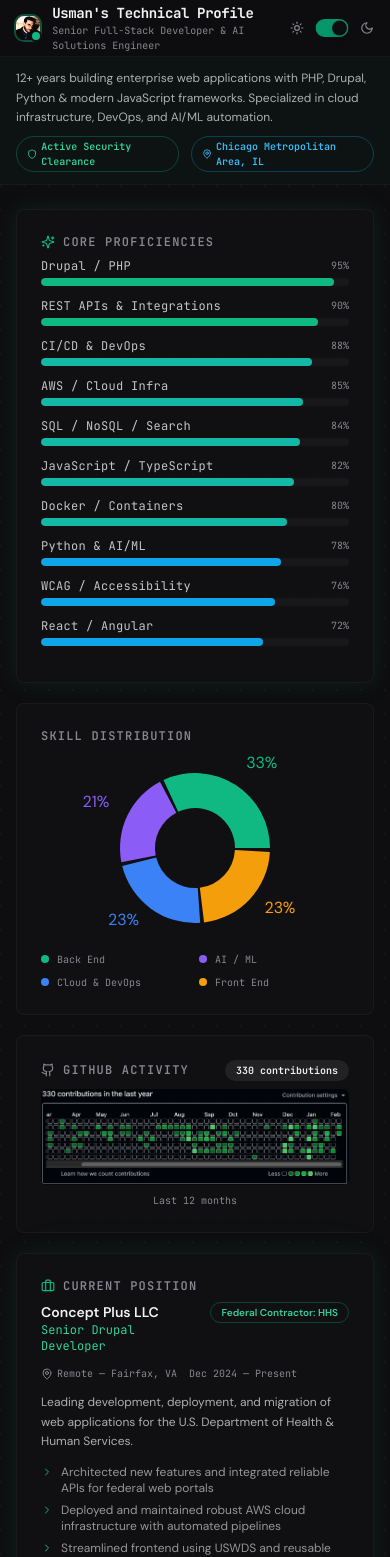
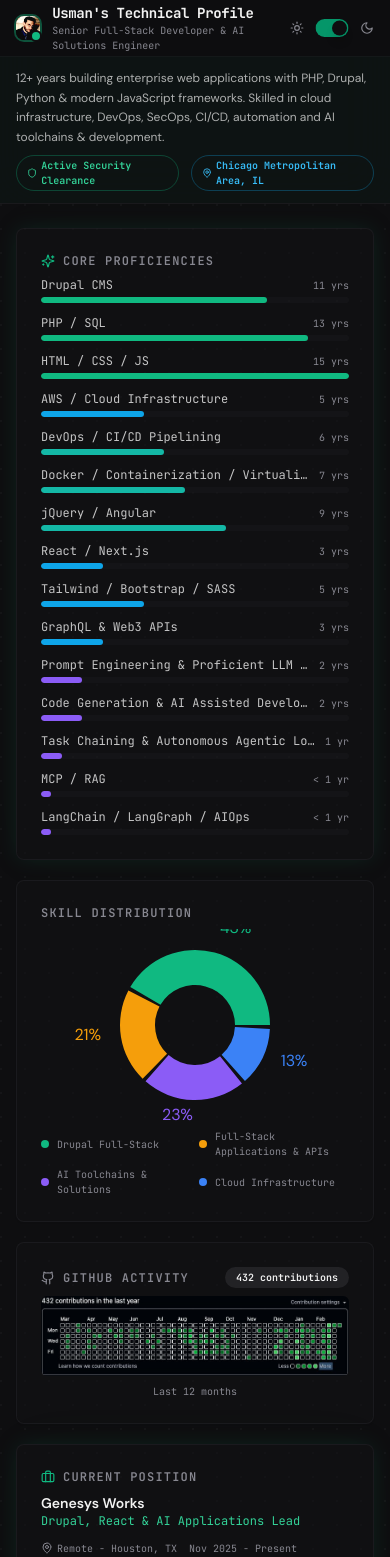
Before and after one commit to usaqlain01/visualcv, a Next.js app: page / in a window 390 px wide. Shown: the top 1557 px of the page. Built offline with nearby package versions, Linux system fonts and the light colour scheme.

Commit message:
Resume Update follow up updates on the Site

```diff
--- /dev/null
+++ b/src/app/projects/page.tsx
@@ -0,0 +1,49 @@
+// src/app/projects/page.tsx
+import Link from "next/link";
+import {
+  ArrowLeft,
+  FolderGit2,
+} from "lucide-react";
+import { Button } from "@/components/ui/button";
+
+export default function ProjectsPage() {
+  return (
+    <div className="bg-grid min-h-screen">
+      <header className="border-b border-border/50 bg-background/80 backdrop-blur-xl sticky top-0 z-50">
+        <div className="max-w-[1440px] mx-auto px-4 md:px-6">
+          <div className="flex items-center justify-between h-14">
+            <div className="flex items-center gap-3">
+              <Link href="/">
+                <Button
+                  variant="ghost"
+                  size="sm"
+                  className="text-xs font-mono gap-1.5"
+                >
+                  <ArrowLeft className="w-3.5 h-3.5" /> Back to Overview
+                </Button>
+              </Link>
+            </div>
+            <div className="flex items-center gap-2">
+              <FolderGit2 className="w-4 h-4 text-emerald-500" />
+              <h1 className="font-mono text-sm font-bold tracking-tight">
+                Projects
+              </h1>
+            </div>
+          </div>
+        </div>
+      </header>
+
+      <main className="max-w-[1440px] mx-auto px-4 md:px-6 py-12">
+        <div className="text-center">
+          <FolderGit2 className="w-12 h-12 text-muted-foreground/30 mx-auto mb-4" />
+          <h2 className="font-mono text-lg font-semibold text-foreground mb-2">
+            Projects
+          </h2>
+          <p className="text-sm text-muted-foreground max-w-md mx-auto">
+            Portfolio projects and case studies will be showcased here. Check back soon for updates.
+          </p>
+        </div>
+      </main>
+    </div>
+  );
+}
--- /dev/null
+++ b/src/components/construction-overlay.tsx
@@ -0,0 +1,67 @@
+// src/components/construction-overlay.tsx
+"use client";
+
+import { useState, useEffect } from "react";
+import { HardHat, Wrench, Construction } from "lucide-react";
+
+export function ConstructionOverlay() {
+  const [progress, setProgress] = useState(0);
+
+  useEffect(() => {
+    const timer = setTimeout(() => setProgress(67), 400);
+    return () => clearTimeout(timer);
+  }, []);
+
+  return (
+    <div className="absolute inset-0 z-10 flex items-center justify-center rounded-xl bg-background/85 dark:bg-background/90 backdrop-blur-md opacity-0 group-hover:opacity-100 transition-opacity duration-300 pointer-events-none group-hover:pointer-events-auto">
+      <div className="flex flex-col items-center gap-4 px-6 py-5 max-w-[260px]">
+        {/* Icon row */}
+        <div className="flex items-center gap-4">
+          <div className="w-10 h-10 rounded-lg bg-amber-500/10 dark:bg-amber-500/15 flex items-center justify-center">
+            <HardHat className="w-5 h-5 text-amber-500" />
+          </div>
+          <div className="w-10 h-10 rounded-lg bg-emerald-500/10 dark:bg-emerald-500/15 flex items-center justify-center">
+            <Construction className="w-5 h-5 text-emerald-500" />
+          </div>
+          <div className="w-10 h-10 rounded-lg bg-sky-500/10 dark:bg-sky-500/15 flex items-center justify-center">
+            <Wrench className="w-5 h-5 text-sky-500" />
+          </div>
+        </div>
+
+        {/* Caution tape */}
+        <div className="w-full h-3 rounded-sm overflow-hidden relative">
+          <div
+            className="absolute inset-0"
+            style={{
+              background:
+                "repeating-linear-gradient(-45deg, hsl(var(--foreground) / 0.15), hsl(var(--foreground) / 0.15) 6px, hsl(var(--muted)) 6px, hsl(var(--muted)) 12px)",
+            }}
+          />
+        </div>
+
+        {/* Text */}
+        <div className="text-center">
+          <p className="font-mono text-sm font-semibold text-foreground">
+            Under Construction
+          </p>
+          <p className="text-[11px] text-muted-foreground mt-1 leading-relaxed">
+            The AI assistant is being trained on Usman&apos;s expertise. Something great is on the way.
+          </p>
+        </div>
+
+        {/* Progress bar */}
+        <div className="w-full">
+          <div className="h-2 rounded-full bg-muted/40 overflow-hidden">
+            <div
+              className="h-full rounded-full bg-gradient-to-r from-emerald-500 to-emerald-400 transition-all duration-1000 ease-out"
+              style={{ width: `${progress}%` }}
+            />
+          </div>
+          <p className="text-[10px] font-mono text-muted-foreground text-center mt-1.5">
+            67% trained
+          </p>
+        </div>
+      </div>
+    </div>
+  );
+}
--- a/src/components/dashboard.tsx
+++ b/src/components/dashboard.tsx
@@ -1,7 +1,9 @@
+// src/components/dashboard.tsx
 "use client";
 
 import { useState, useRef } from "react";
 import Image from "next/image";
+import Link from "next/link";
 import {
   PieChart,
   Pie,
@@ -10,11 +12,17 @@
   ResponsiveContainer,
 } from "recharts";
 import {
+  Moon,
+  Sun,
+  Download,
   Briefcase,
+  FolderGit2,
   Mail,
   Phone,
   Linkedin,
   Github,
+  MapPin,
+  Shield,
   GraduationCap,
   Award,
   BookOpen,
@@ -23,6 +31,10 @@
   ExternalLink,
   Sparkles,
   Construction,
+  Globe,
+  Satellite,
+  FlaskConical,
+  LayoutDashboard,
 } from "lucide-react";
 import { Card, CardContent, CardHeader, CardTitle } from "@/components/ui/card";
 import { Button } from "@/components/ui/button";
@@ -32,6 +44,7 @@
 import { SkillBar } from "@/components/skill-bar";
 import { ExperienceCard } from "@/components/experience-card";
 import { ChatBubble } from "@/components/chat-bubble";
+import { ConstructionOverlay } from "@/components/construction-overlay";
 import { useTheme } from "@/components/theme-provider";
 import {
   personalInfo,
@@ -53,7 +66,7 @@
   { from: "user", text: "What's his strongest technical area?" },
   {
     from: "bot",
-    text: "Usman's deepest expertise is in Drupal and PHP — 12+ years of enterprise-level development including complex migrations, custom module architecture, and federal compliance work. He pairs that with strong DevOps and cloud infrastructure skills on AWS.",
+    text: "Usman's deepest expertise is in Drupal and PHP with 13+ years of enterprise-level development including complex migrations, custom module architecture, and federal compliance work. He pairs that with strong DevOps and cloud infrastructure skills on AWS.",
   },
   { from: "user", text: "Is he open to new opportunities?" },
   {
@@ -74,10 +87,10 @@
   return (
     <div className="bg-grid min-h-screen">
 
-      {/* ═══════ BODY ═══════ */}
+      {/* BODY */}
       <main className="max-w-[1440px] mx-auto px-4 md:px-6 py-6">
         <div className="grid grid-cols-1 lg:grid-cols-3 gap-5">
-          {/* ──── COL 1: Skills ──── */}
+          {/* COL 1: Skills */}
           <div className="space-y-5 fade-up delay-1">
             {/* Proficiencies */}
             <Card className="glow-card border-border/50 bg-card/50 backdrop-blur">
@@ -93,6 +106,7 @@
                     key={s.name}
                     name={s.name}
                     level={s.level}
+                    unit={s.unit}
                     delay={200 + i * 80}
                   />
                 ))}
@@ -186,7 +200,7 @@
             </Card>
           </div>
 
-          {/* ──── COL 2: Experience ──── */}
+          {/* COL 2: Experience */}
           <div className="space-y-5 fade-up delay-2">
             {/* Current Position */}
             <Card className="glow-card border-border/50 bg-card/50 backdrop-blur">
@@ -254,11 +268,11 @@
             </Card>
           </div>
 
-          {/* ──── COL 3: AI Chat + Contact ──── */}
+          {/* COL 3: AI Chat + Contact */}
           <div className="space-y-5 fade-up delay-3">
-            {/* AI Chat */}
+            {/* AI Chat with hover overlay */}
             <Card
-              className="glow-card border-border/50 bg-card/50 backdrop-blur flex flex-col"
+              className="glow-card border-border/50 bg-card/50 backdrop-blur flex flex-col group relative"
               style={{ minHeight: "520px" }}
             >
               <CardHeader className="pb-2 shrink-0">
@@ -275,7 +289,8 @@
                   </Badge>
                 </div>
               </CardHeader>
-              <CardContent className="flex-1 flex flex-col min-h-0">
+              <CardContent className="flex-1 flex flex-col min-h-0 relative">
+                {/* Chat messages area */}
                 <div className="flex-1 overflow-y-auto custom-scroll space-y-3 pr-1 mb-3">
                   {chatMessages.map((msg, i) => (
                     <ChatBubble key={i} from={msg.from} text={msg.text} />
@@ -300,8 +315,11 @@
                   </Button>
                 </div>
                 <p className="text-[9px] text-muted-foreground/60 text-center mt-1.5 font-mono">
-                  AI assistant under development — live demo coming soon
+                  AI assistant under development
                 </p>
+
+                {/* Construction overlay on hover */}
+                <ConstructionOverlay />
               </CardContent>
             </Card>
 
@@ -322,6 +340,12 @@
                       color: "text-rose-500",
                     },
                     {
+                      icon: Globe,
+                      label: personalInfo.website,
+                      href: `https://${personalInfo.website}`,
+                      color: "text-emerald-500",
+                    },
+                    {
                       icon: Linkedin,
                       label: "LinkedIn Profile",
                       href: `https://${personalInfo.linkedin}`,
@@ -337,7 +361,7 @@
                       icon: Phone,
                       label: personalInfo.phone,
                       href: `tel:${personalInfo.phone}`,
-                      color: "text-emerald-500",
+                      color: "text-amber-500",
                     },
                   ].map((item) => (
                     <a
@@ -345,13 +369,13 @@
                       href={item.href}
                       target="_blank"
                       rel="noopener noreferrer"
-                      className="flex items-center gap-3 p-2.5 rounded-lg border border-border/30 hover:border-emerald-500/40 hover:bg-emerald-500/5 transition-all group"
+                      className="flex items-center gap-3 p-2.5 rounded-lg border border-border/30 hover:border-emerald-500/40 hover:bg-emerald-500/5 transition-all group/link"
                     >
                       <item.icon className={`w-4 h-4 ${item.color}`} />
-                      <span className="text-xs text-foreground/70 group-hover:text-foreground transition-colors font-mono truncate">
+                      <span className="text-xs text-foreground/70 group-hover/link:text-foreground transition-colors font-mono truncate">
                         {item.label}
                       </span>
-                      <ExternalLink className="w-3 h-3 text-muted-foreground ml-auto opacity-0 group-hover:opacity-100 transition-opacity" />
+                      <ExternalLink className="w-3 h-3 text-muted-foreground ml-auto opacity-0 group-hover/link:opacity-100 transition-opacity" />
                     </a>
                   ))}
                 </div>
@@ -361,7 +385,7 @@
         </div>
       </main>
 
-      {/* ═══════ FOOTER ═══════ */}
+      {/* FOOTER */}
       <footer className="border-t border-border/50 bg-card/30 backdrop-blur mt-4">
         <div className="max-w-[1440px] mx-auto px-4 md:px-6 py-6">
           <div className="grid grid-cols-1 md:grid-cols-2 gap-6">
@@ -380,7 +404,7 @@
                         {education.degree}
                       </p>
                       <p className="text-[10px] text-muted-foreground font-mono">
-                        {education.school} — {education.year}
+                        {education.school} &mdash; {education.year}
                       </p>
                     </div>
                   </div>
@@ -397,7 +421,7 @@
                           {cert.name}
                         </p>
                         <p className="text-[10px] text-muted-foreground font-mono">
-                          {cert.issuer} — {cert.date}
+                          {cert.issuer} &mdash; {cert.date}
                         </p>
                       </div>
                     </div>
@@ -446,8 +470,7 @@
           <Separator className="my-5 opacity-50" />
           <div className="flex flex-wrap items-center justify-between gap-2">
             <p className="text-[10px] text-muted-foreground font-mono">
-              © {new Date().getFullYear()} Usman Saqlain — Built with Next.js,
-              React, Tailwind CSS & shadcn/ui
+              &copy; {new Date().getFullYear()} Usman Saqlain
             </p>
             <div className="flex items-center gap-1 text-[10px] text-muted-foreground font-mono">
               <div className="w-1.5 h-1.5 rounded-full bg-emerald-500 animate-pulse" />
--- a/src/components/skill-bar.tsx
+++ b/src/components/skill-bar.tsx
@@ -1,44 +1,55 @@
+// src/components/skill-bar.tsx
 "use client";
 
-import { useState, useEffect } from "react";
+import { useEffect, useState } from "react";
 
 interface SkillBarProps {
   name: string;
   level: number;
-  delay: number;
+  unit?: string;
+  delay?: number;
 }
 
-export function SkillBar({ name, level, delay }: SkillBarProps) {
-  const [animated, setAnimated] = useState(0);
+const MAX_YEARS = 15;
+
+function getBarColor(years: number): string {
+  if (years >= 10) return "bg-emerald-500";
+  if (years >= 6) return "bg-teal-500";
+  if (years >= 3) return "bg-sky-500";
+  return "bg-violet-500";
+}
+
+function formatLevel(level: number): string {
+  if (level < 1) return "< 1 yr";
+  if (level === 1) return "1 yr";
+  return `${level} yrs`;
+}
+
+export function SkillBar({ name, level, unit = "years", delay = 0 }: SkillBarProps) {
+  const [width, setWidth] = useState(0);
 
   useEffect(() => {
-    const t = setTimeout(() => setAnimated(level), delay);
-    return () => clearTimeout(t);
+    const timer = setTimeout(() => {
+      const percent = Math.min((level / MAX_YEARS) * 100, 100);
+      setWidth(percent);
+    }, delay);
+    return () => clearTimeout(timer);
   }, [level, delay]);
 
-  const barColor =
-    level >= 90
-      ? "bg-emerald-500"
-      : level >= 80
-        ? "bg-teal-500"
-        : level >= 70
-          ? "bg-sky-500"
-          : "bg-violet-500";
-
   return (
-    <div className="group mb-3">
-      <div className="flex justify-between items-center mb-1">
-        <span className="text-xs font-mono tracking-wide text-foreground/80 group-hover:text-foreground transition-colors">
+    <div className="mb-3 last:mb-0">
+      <div className="flex items-center justify-between mb-1">
+        <span className="text-xs font-mono text-foreground/80 truncate pr-2">
           {name}
         </span>
-        <span className="text-[10px] font-mono text-muted-foreground tabular-nums">
-          {animated}%
+        <span className="text-[10px] font-mono text-muted-foreground shrink-0">
+          {formatLevel(level)}
         </span>
       </div>
-      <div className="h-2 bg-muted/50 rounded-full overflow-hidden">
+      <div className="h-1.5 rounded-full bg-muted/30 overflow-hidden">
         <div
-          className={`h-full rounded-full transition-all duration-1000 ease-out ${barColor}`}
-          style={{ width: `${animated}%` }}
+          className={`h-full rounded-full transition-all duration-700 ease-out ${getBarColor(level)}`}
+          style={{ width: `${width}%` }}
         />
       </div>
     </div>
--- a/src/data/resume-data.ts
+++ b/src/data/resume-data.ts
@@ -1,35 +1,42 @@
+// src/data/resume-data.ts
 export const personalInfo = {
   name: "Usman Saqlain",
   title: "Usman's Technical Profile",
   subtitle: "Senior Full-Stack Developer & AI Solutions Engineer",
   tagline:
-    "12+ years building enterprise web applications with PHP, Drupal, Python & modern JavaScript frameworks. Specialized in cloud infrastructure, DevOps, and AI/ML automation.",
+    "12+ years building enterprise web applications with PHP, Drupal, Python & modern JavaScript frameworks. Skilled in cloud infrastructure, DevOps, SecOps, CI/CD, automation and AI toolchains & development.",
   location: "Chicago Metropolitan Area, IL",
   email: "usaqlain01@gmail.com",
   phone: "630-802-7363",
   linkedin: "linkedin.com/in/usmansaqlain",
   github: "github.com/usaqlain01",
+  website: "usmanport.com",
   clearance: "US Security Clearance: Active",
 };
 
 export const skills = [
-  { name: "Drupal / PHP", level: 95 },
-  { name: "REST APIs & Integrations", level: 90 },
-  { name: "CI/CD & DevOps", level: 88 },
-  { name: "AWS / Cloud Infra", level: 85 },
-  { name: "SQL / NoSQL / Search", level: 84 },
-  { name: "JavaScript / TypeScript", level: 82 },
-  { name: "Docker / Containers", level: 80 },
-  { name: "Python & AI/ML", level: 78 },
-  { name: "WCAG / Accessibility", level: 76 },
-  { name: "React / Angular", level: 72 },
+  { name: "Drupal CMS", level: 11, unit: "years" },
+  { name: "PHP / SQL", level: 13, unit: "years" },
+  { name: "HTML / CSS / JS", level: 15, unit: "years" },
+  { name: "AWS / Cloud Infrastructure", level: 5, unit: "years" },
+  { name: "DevOps / CI/CD Pipelining", level: 6, unit: "years" },
+  { name: "Docker / Containerization / Virtualization", level: 7, unit: "years" },
+  { name: "jQuery / Angular", level: 9, unit: "years" },
+  { name: "React / Next.js", level: 3, unit: "years" },
+  { name: "Tailwind / Bootstrap / SASS", level: 5, unit: "years" },
+  { name: "GraphQL & Web3 APIs", level: 3, unit: "years" },
+  { name: "Prompt Engineering & Proficient LLM Utilization", level: 2, unit: "years" },
+  { name: "Code Generation & AI Assisted Development", level: 2, unit: "years" },
+  { name: "Task Chaining & Autonomous Agentic Loops", level: 1, unit: "years" },
+  { name: "MCP / RAG", level: 0.5, unit: "years" },
+  { name: "LangChain / LangGraph / AIOps", level: 0.5, unit: "years" },
 ];
 
 export const skillDistribution = [
-  { name: "Back End", value: 33, color: "#10b981" },
-  { name: "AI / ML", value: 21, color: "#8b5cf6" },
-  { name: "Cloud & DevOps", value: 23, color: "#3b82f6" },
-  { name: "Front End", value: 23, color: "#f59e0b" },
+  { name: "Drupal Full-Stack", value: 43, color: "#10b981" },
+  { name: "Full-Stack Applications & APIs", value: 21, color: "#f59e0b" },
+  { name: "AI Toolchains & Solutions", value: 23, color: "#8b5cf6" },
+  { name: "Cloud Infrastructure", value: 13, color: "#3b82f6" },
 ];
 
 export interface Experience {
@@ -46,23 +53,44 @@
 
 export const experiences: Experience[] = [
   {
+    id: "genesys-works",
+    company: "Genesys Works",
+    shortName: "Genesys Works",
+    role: "Drupal, React & AI Applications Lead",
+    location: "Remote - Houston, TX",
+    period: "Nov 2025 - Present",
+    summary:
+      "Building Drupal Alumni Portal and Next.js Partner Portal with AI-powered tooling and cross-platform integrations.",
+    highlights: [
+      "Converted Figma wireframes into a functional Alumni Portal modeled after LinkedIn's UX patterns",
+      "Built interactive dashboards and control structures in Next.js using AI-assisted rapid development",
+      "Implemented Azure Functions as an API gateway connecting application portals to Salesforce",
+      "Integrated RAG-based chatbots and MCP server connections across applications and services",
+      "Configured Moodle LMS integrations with custom Drupal entities serving as its presentation layer",
+      "Developed custom Drupal modules and connectors for task management, to-do tracking and relationships",
+      "Applied AI tooling across the SDLC to bridge SME gaps, automate QA and accelerate delivery",
+      "Architected data flow pipelines between portals, Salesforce and third-party API gateways",
+    ],
+  },
+  {
     id: "concept-plus",
     company: "Concept Plus LLC",
     shortName: "Concept Plus",
     role: "Senior Drupal Developer",
-    location: "Remote — Fairfax, VA",
-    period: "Dec 2024 — Present",
+    location: "Remote - Fairfax, VA",
+    period: "Dec 2024 - Oct 2025",
     type: "Federal Contractor: HHS",
     summary:
-      "Leading development, deployment, and migration of web applications for the U.S. Department of Health & Human Services.",
+      "Developed, deployed, maintained and migrated web applications for the U.S. Department of Health & Human Services.",
     highlights: [
-      "Architected new features and integrated reliable APIs for federal web portals",
-      "Deployed and maintained robust AWS cloud infrastructure with automated pipelines",
+      "Developed new features, proposed novel solutions and integrated reliable APIs and services",
+      "Deployed code and configurations to AWS Cloud and maintained robust cloud infrastructure",
       "Streamlined frontend using USWDS and reusable Paragraphs components",
       "Built connector modules and custom plugins for the USA Jobs Portal API",
       "Enhanced unified portal search with Apache Solr and optimized caching via Redis",
       "Wrote Ansible automation scripts for content backup and CI/CD delivery pipelines",
       "Implemented AMS SSO authentication and maintained federal security policies",
+      "Established remote dev environments utilizing WSL, DDEV and Docker-based containerd sandboxes",
     ],
   },
   {
@@ -71,7 +99,7 @@
     shortName: "Masternode",
     role: "Co-Founder & Technical Architect",
     location: "Chicago, IL",
-    period: "Mar 2022 — May 2024",
+    period: "Mar 2022 - May 2024",
     type: "Co-Founded Startup",
     summary:
       "Co-founded a Web3 platform for pooling and deploying blockchain nodes on AWS, building the full-stack architecture from the ground up.",
@@ -89,8 +117,8 @@
     company: "HNI Corporation",
     shortName: "HNI Corp",
     role: "Senior Drupal Developer",
-    location: "Glen Ellyn, IL — Muscatine, IA",
-    period: "Aug 2019 — Mar 2022",
+    location: "Glen Ellyn, IL - Muscatine, IA",
+    period: "Aug 2019 - Mar 2022",
     summary:
       "Built complete e-commerce solutions, provisioned cloud infrastructure, and managed CI/CD pipelines for a Fortune 500 manufacturer.",
     highlights: [
@@ -107,14 +135,15 @@
     shortName: "Walgreens",
     role: "Software Engineer",
     location: "Deerfield, IL",
-    period: "Sep 2018 — Aug 2019",
+    period: "Sep 2018 - Aug 2019",
     summary:
       "Led migration of an entire Oracle ecosystem to a modern PHP CMS, achieving millions in cost savings.",
     highlights: [
       "Migrated Oracle data structures into Drupal entities with modeled type relationships",
       "Decoupled the frontend using Angular SPA with a custom API gateway module",
       "Optimized databases, configured CDNs, and integrated Varnish Cache to reduce latency",
-      "Saved millions by replacing Oracle contracts with Drupal — zero performance loss",
+      "Identified bottlenecks through rigorous load testing and debugged them systematically",
+      "Saved millions by replacing Oracle contracts with Drupal without performance loss",
     ],
   },
   {
@@ -123,7 +152,7 @@
     shortName: "BuiltIn",
     role: "Developer",
     location: "Chicago, IL",
-    period: "Jan 2018 — Jul 2018",
+    period: "Jan 2018 - Jul 2018",
     summary:
       "Built listing applications on distributed cloud containers and integrated third-party APIs for a fast-growing tech startup.",
     highlights: [
@@ -139,7 +168,7 @@
     shortName: "Caxy",
     role: "Web Developer",
     location: "Chicago, IL",
-    period: "Apr 2015 — Jun 2017",
+    period: "Apr 2015 - Jun 2017",
     summary:
       "Built and maintained diverse web and mobile applications using PHP MVCs, Drupal CMS, and JavaScript frameworks for major institutions.",
     highlights: [
@@ -147,6 +176,7 @@
       "Contributed modules, patches, and volunteered as maintainer on drupal.org",
       "Wrote complete unit and functional testing suites for Drupal, Symfony, and Laravel",
       "Designed responsive, WCAG-compliant interfaces with optimized SEO",
+      "Supported multiple projects simultaneously, enhancing workflow management skills",
     ],
   },
 ];
@@ -205,6 +235,6 @@
 ];
 
 export const githubStats = {
-  contributions: 330,
+  contributions: 432,
   period: "Last 12 months",
 };
```
Also changed, not shown: public/images/github-contributions.png.
